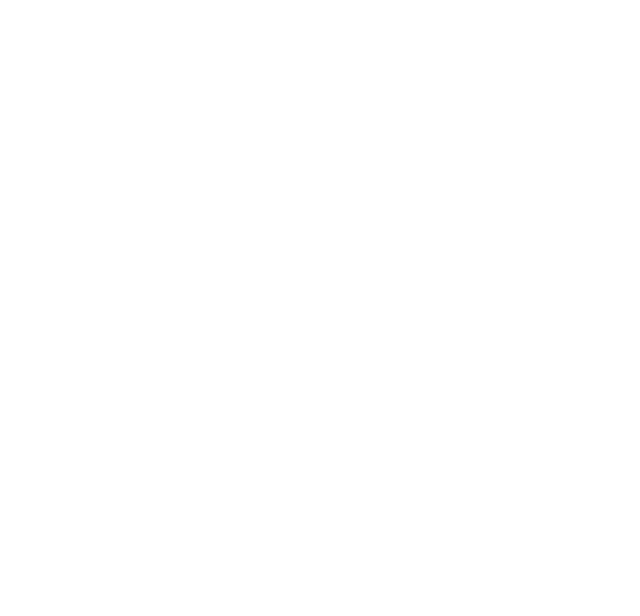
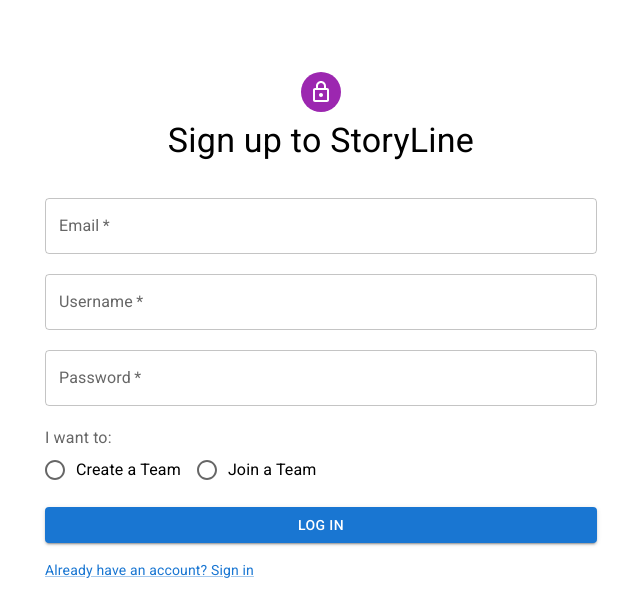
Before and after one commit to IrisLiu-00/cs4500-app, a React (Create React App) app: page /signup in a window 1280 px wide. Before the commit this address had no page. Shown: the top 616 px of the page, without its empty margins (319-959 px from the left). Built offline with nearby package versions, Linux system fonts and the light colour scheme.

Commit message:
Start login + signup

```diff
--- a/src/App.tsx
+++ b/src/App.tsx
@@ -10,6 +10,8 @@ import '@fontsource/roboto/700.css';
 import { SearchPage } from './search/SearchPage';
 import { DetailsPage } from './details/DetailsPage';
 import { ProfilePage } from './profile/ProfilePage';
+import { LoginPage } from './login/LoginPage';
+import { SignupPage } from './login/SignupPage';
 
 const theme = createTheme();
 
@@ -22,6 +24,8 @@ function App() {
           <Route path="/search" element={<SearchPage />} />
           <Route path="/details/:storyId" element={<DetailsPage />} />
           <Route path="/profile/:profileId?" element={<ProfilePage />} />
+          <Route path="/login" element={<LoginPage />} />
+          <Route path="/signup" element={<SignupPage />} />
         </Routes>
       </Router>
     </ThemeProvider>
--- a/src/hooks/useUser.ts
+++ b/src/hooks/useUser.ts
@@ -2,7 +2,7 @@ import useSWR, { Fetcher } from 'swr';
 import { User } from '../types';
 
 export function useUser() {
-  const fetcher: Fetcher<User | null, string> = () => Promise.resolve(lead);
+  const fetcher: Fetcher<User | null, string> = () => Promise.resolve(null);
 
   const { data, error, isLoading } = useSWR(`/user`, fetcher);
 
--- /dev/null
+++ b/src/login/LoginPage.tsx
@@ -0,0 +1,46 @@
+import { Typography, Container, Avatar, styled, Box, TextField, Button, Link } from '@mui/material';
+import LockOutlinedIcon from '@mui/icons-material/LockOutlined';
+
+const StyledContainer = styled(Container)`
+  display: flex;
+  flex-direction: column;
+  align-items: center;
+`;
+const Field = styled(TextField)`
+  margin-bottom: 20px;
+`;
+
+export const LoginPage = () => {
+  const handleSubmit = (event: React.FormEvent<HTMLFormElement>) => {
+    event.preventDefault();
+    const data = new FormData(event.currentTarget);
+    console.log({
+      email: data.get('email'),
+      password: data.get('password'),
+    });
+  };
+
+  return (
+    <main>
+      <StyledContainer maxWidth="sm" sx={{ py: 8 }}>
+        <Avatar sx={{ m: 1, bgcolor: 'secondary.main' }}>
+          <LockOutlinedIcon />
+        </Avatar>
+        <Typography variant="h4" gutterBottom align="center">
+          Sign in to StoryLine
+        </Typography>
+        <Box component="form" noValidate onSubmit={handleSubmit} sx={{ mt: 3, width: '100%' }}>
+          <Field required fullWidth id="email" label="Email" name="email" type="email" />
+          <Field required fullWidth id="password" label="Password" name="password" type="password" />
+          <Button type="submit" fullWidth variant="contained" sx={{ mb: 2 }}>
+            Log In
+          </Button>
+
+          <Link href="/signup" variant="body2">
+            Don't have an account? Sign up
+          </Link>
+        </Box>
+      </StyledContainer>
+    </main>
+  );
+};
--- /dev/null
+++ b/src/login/SignupPage.tsx
@@ -0,0 +1,58 @@
+import {
+  Typography,
+  Container,
+  Avatar,
+  styled,
+  Box,
+  TextField,
+  Button,
+  Link,
+  FormControlLabel,
+  FormLabel,
+  Radio,
+  RadioGroup,
+} from '@mui/material';
+import LockOutlinedIcon from '@mui/icons-material/LockOutlined';
+
+const StyledContainer = styled(Container)`
+  display: flex;
+  flex-direction: column;
+  align-items: center;
+`;
+const Field = styled(TextField)`
+  margin-bottom: 20px;
+`;
+
+export const SignupPage = () => {
+  const handleSubmit = () => {};
+  // TODO: figure out if use form or controlled component for dynamic form
+  return (
+    <main>
+      <StyledContainer maxWidth="sm" sx={{ py: 8 }}>
+        <Avatar sx={{ m: 1, bgcolor: 'secondary.main' }}>
+          <LockOutlinedIcon />
+        </Avatar>
+        <Typography variant="h4" gutterBottom align="center">
+          Sign up to StoryLine
+        </Typography>
+        <Box sx={{ mt: 3, width: '100%' }}>
+          <Field required fullWidth id="email" label="Email" name="email" type="email" />
+          <Field required fullWidth id="username" label="Username" name="username" />
+          <Field required fullWidth id="password" label="Password" name="password" type="password" />
+          <FormLabel id="role-radio">I want to:</FormLabel>
+          <RadioGroup row aria-labelledby="role-radio" name="role-radio" sx={{ mb: 2 }}>
+            <FormControlLabel value="LEADER" control={<Radio />} label="Create a Team" />
+            <FormControlLabel value="WRITER" control={<Radio />} label="Join a Team" />
+          </RadioGroup>
+
+          <Button fullWidth variant="contained" sx={{ mb: 2 }} onClick={handleSubmit}>
+            Log In
+          </Button>
+          <Link href="/login" variant="body2">
+            Already have an account? Sign in
+          </Link>
+        </Box>
+      </StyledContainer>
+    </main>
+  );
+};
--- a/src/profile/ProfilePage.tsx
+++ b/src/profile/ProfilePage.tsx
@@ -5,10 +5,11 @@ import { useUser, useUserById } from '../hooks/useUser';
 import { LeaderProfile } from './LeaderProfile';
 import { MemberProfile } from './MemberProfile';
 
+// TODO: logout behavior
 export const ProfilePage = () => {
   const { user } = useUser();
   const { profileId } = useParams();
-  const { user: profile, isError } = useUserById(profileId);
+  const { user: profile, isError } = useUserById(profileId || user?.id.toString());
   return (
     <>
       <Nav />
@@ -18,9 +19,12 @@ export const ProfilePage = () => {
             <LoginPrompt />
           ) : (
             <>
-              <Typography variant="h4" gutterBottom>
-                Profile
-              </Typography>
+              <Stack flexDirection="row" justifyContent="space-between">
+                <Typography variant="h4" gutterBottom>
+                  Profile
+                </Typography>
+                {user?.id === profile?.id && <Button>Log Out</Button>}
+              </Stack>
               {!isError ? (
                 profile?.role === 'LEADER' ? (
                   <LeaderProfile />
```
